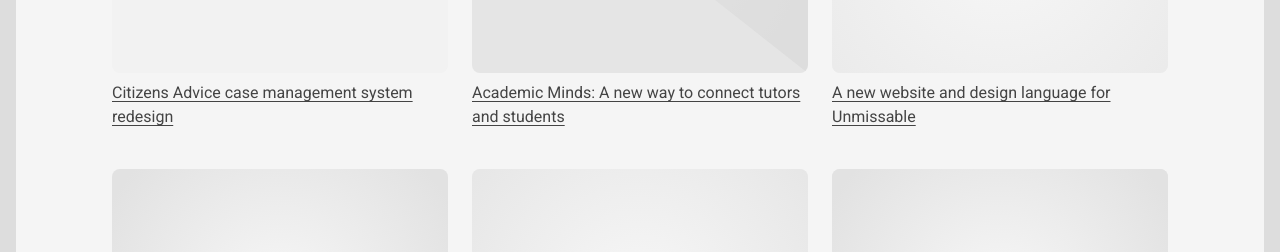
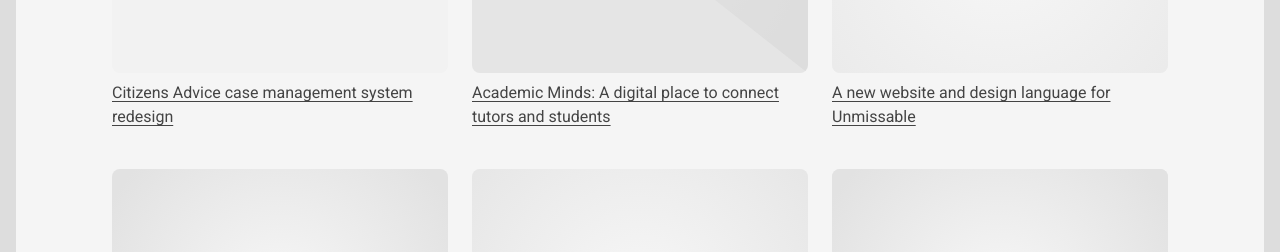
Before and after one commit to karlgoldstraw/jfolio, a Jekyll site: the page built from index.html, in a window 1280 px wide. Shown: the part 688-940 px from the top of the page. Built offline with Jekyll 4.4.1, drawn with Linux system fonts in a browser that asks for light colours.

Commit message:
changed AM link

```diff
--- a/index.html
+++ b/index.html
@@ -19,7 +19,7 @@
   <li>
     <img src="{{ "/assets/img/Acadmic-Minds.svg" | prepend: site.baseurl }}" alt="Acadmic Minds logo">
     <div class="text">
-      <h2><a href="projects/academic-minds/">Academic Minds: A new way to connect tutors and students</a></h2>
+      <h2><a href="projects/academic-minds/">Academic Minds: A digital place to connect tutors and students</a></h2>
     </div>
   </li>
   <li>
```
